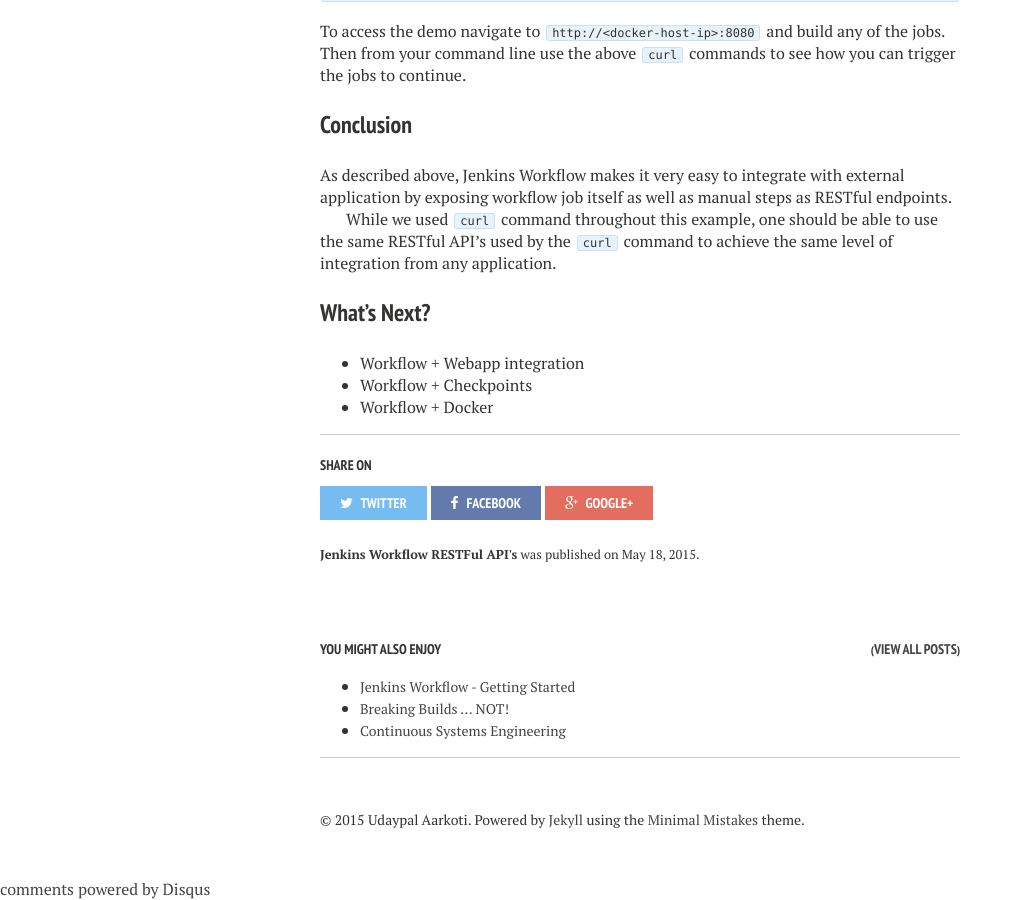
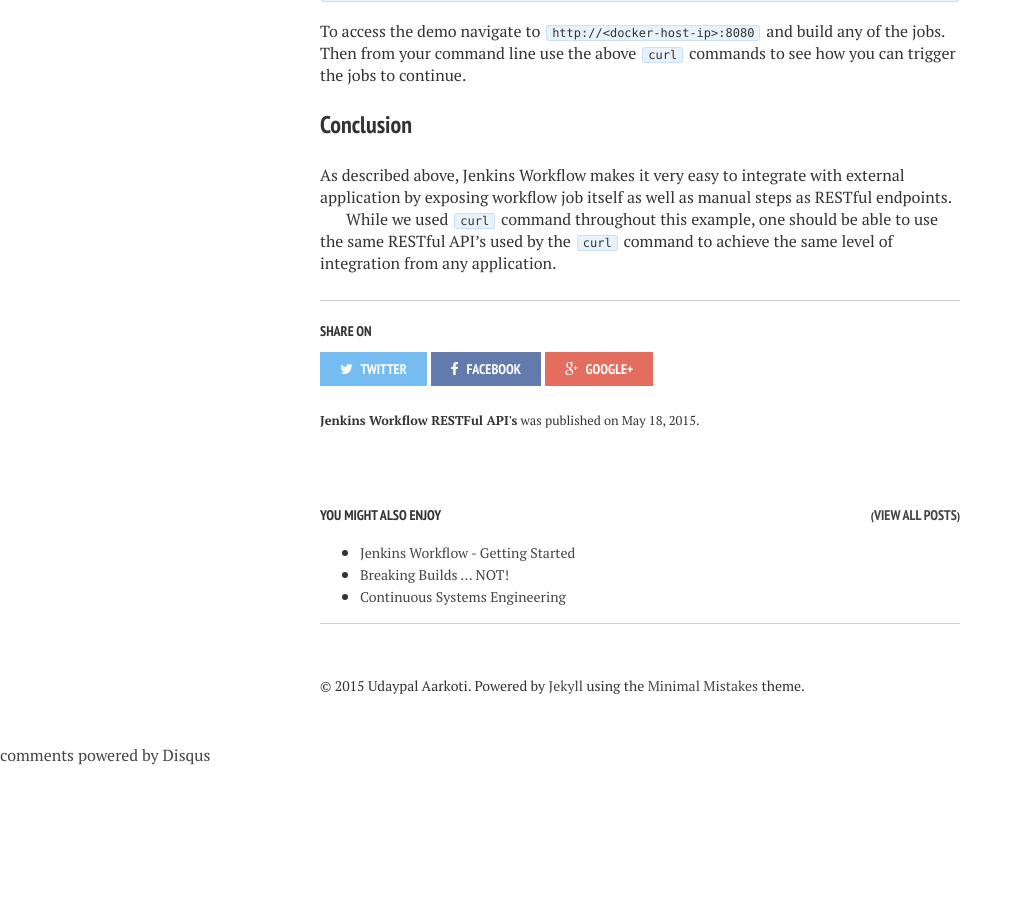
Before and after one commit to uaarkoti/uaarkoti.github.io, a Jekyll site: the page built from _posts/2015-05-17-workflow-integration-using-rest-api.markdown, in a window 1280 px wide and 900 px high, scrolled down 2555 px. Shown: the whole window, without its empty margins (0-1023 px from the left). Built offline with Jekyll 4.4.1, drawn with Linux system fonts in a browser that asks for light colours; nearby versions of some CDN libraries; comment, search, counter and statistics services are not loaded; after the commit the page ends 3321 px from its top, so only the background shows below that.

Commit message:
Adjusted next steps

```diff
--- a/_posts/2015-05-17-workflow-integration-using-rest-api.markdown
+++ b/_posts/2015-05-17-workflow-integration-using-rest-api.markdown
@@ -120,8 +120,3 @@
 As described above, Jenkins Workflow makes it very easy to integrate with external application by exposing workflow job itself as well as manual steps as RESTful endpoints.
 
 While we used `curl` command throughout this example, one should be able to use the same RESTful API's used by the `curl` command to achieve the same level of integration from any application.
-
-### What's Next?
-- Workflow + Webapp integration
-- Workflow + Checkpoints
-- Workflow + Docker
--- a/_posts/2015-06-11-jenkins-workflow-getting-started.markdown
+++ b/_posts/2015-06-11-jenkins-workflow-getting-started.markdown
@@ -198,4 +198,8 @@
 
 Continuous Delivery is not an easy task but with Jenkins Workflow, you can manage the complexity through use a full blown object oriented programming language. Features like Global shared libraries will help centralize and abstract functionality hiding complexity from developers while encouraging code reuse and best practices.
 
+## What's Next?
+- Workflow + Docker
+- Workflow + Checkpoints
+
 [^1]: https://github.com/uaarkoti/jenkins-workflow-getting-started
```
